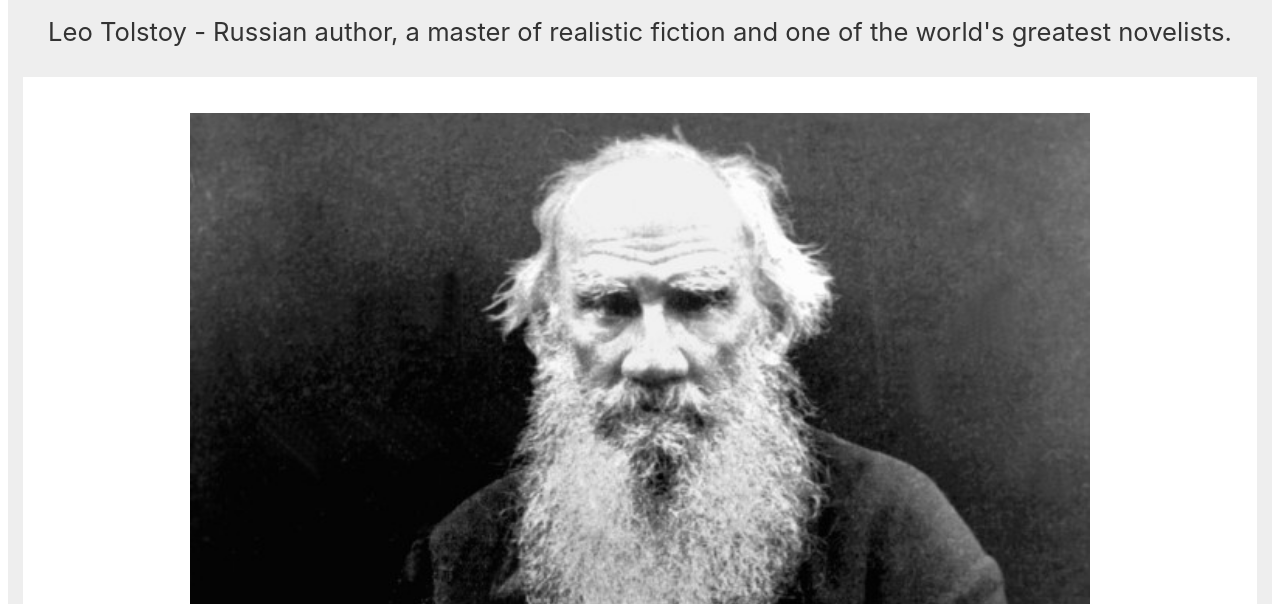
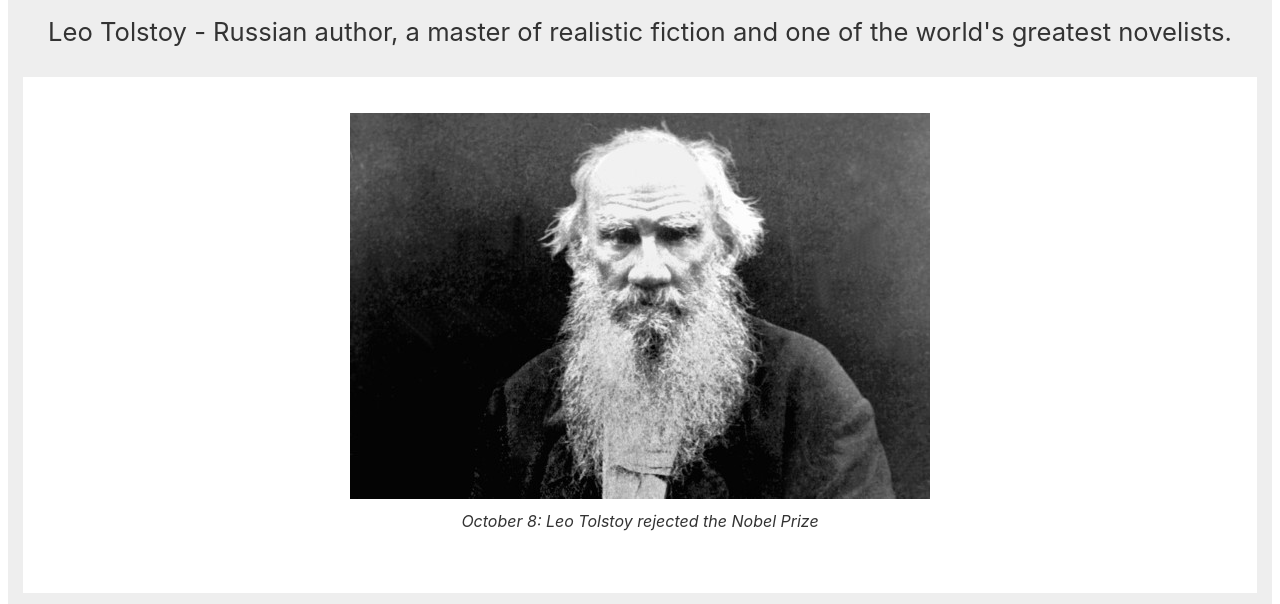
Before and after one commit to zhilinskiyt/Tribute-Page, a plain HTML site: page index.html in a window 1280 px wide. Shown: the part 196-800 px from the top of the page. Drawn offline with Linux system fonts and the light colour scheme.

Commit message:
feat: add position to img

```diff
--- a/style.css
+++ b/style.css
@@ -36,16 +36,16 @@
 }
 
 #image {
-  width: 900px;
-  display: block;
+  max-width: 100%;
   height: auto;
-  margin: auto;
 }
 
 #img-div {
   background: white;
   padding: 10px;
-  margin: 1;
+  margin: auto;
+  max-width: 100%;
+  height: auto;
 }
 
 #more {
@@ -61,7 +61,7 @@
   font-size: 1rem;
   text-align: left;
   font-style: italic;
-  width: 600px;
+  width: auto;
   margin: 0 auto 50px auto;
   line-height: 1.5;
 }
@@ -78,3 +78,7 @@
 .date {
   font-weight: 900;
 }
+
+#img-caption {
+  width: auto;
+}
```
Also changed, not shown: index.html (+1 -1 lines).
